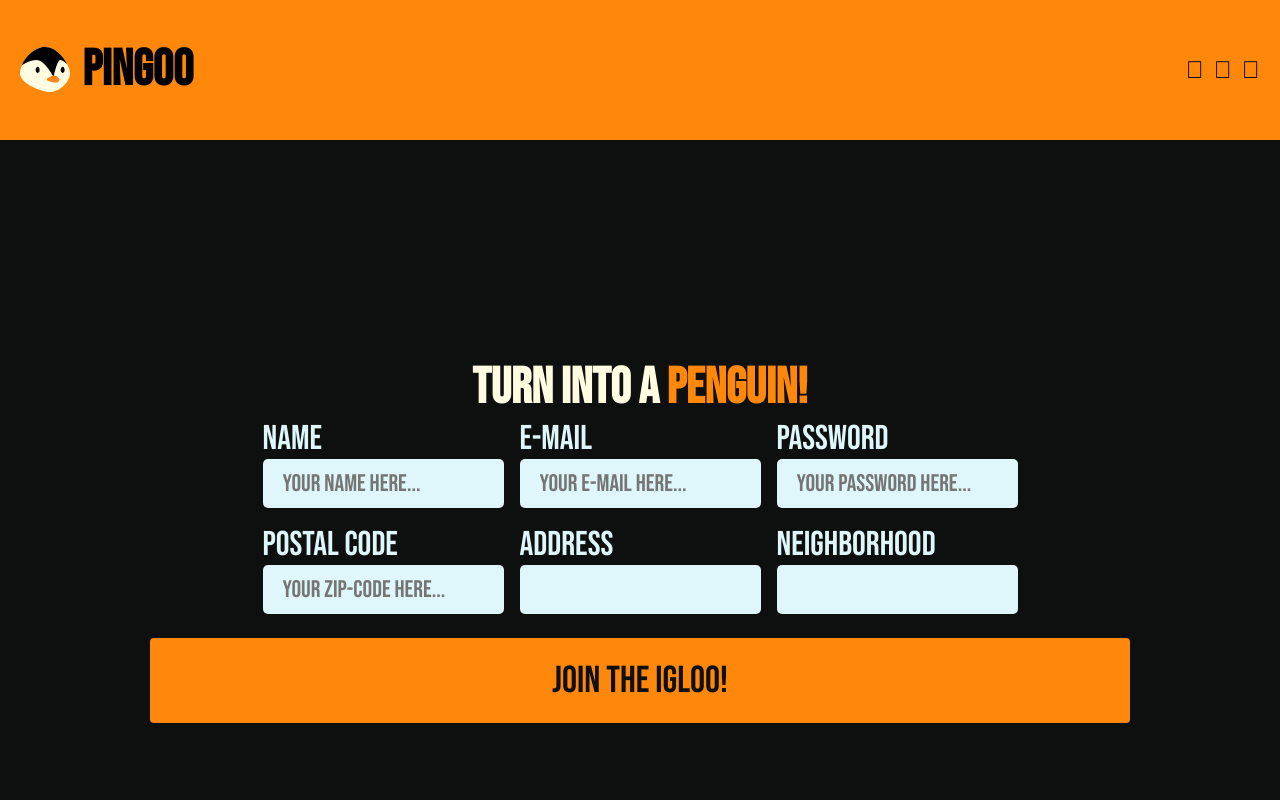
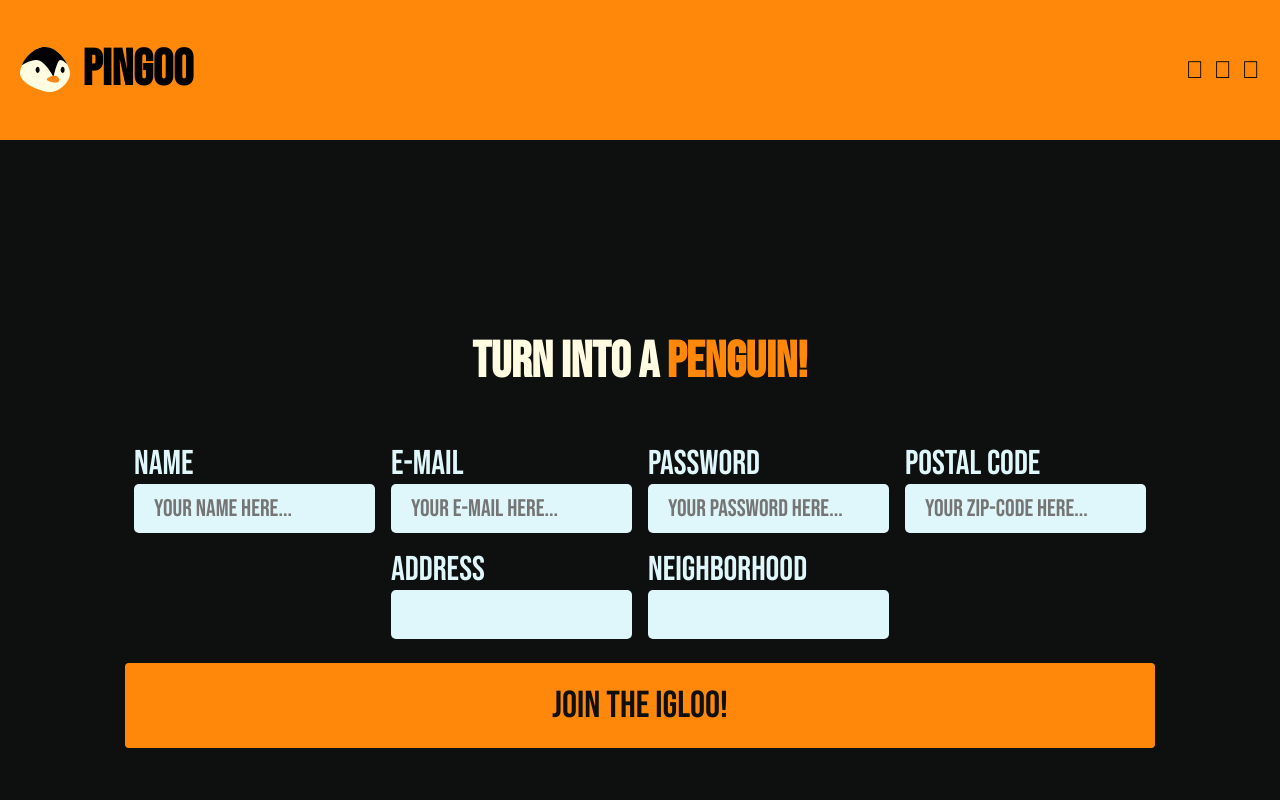
Before and after one commit to felipinhobgtom/pingoo, an Angular app: page /register in a window 1280 px wide. Shown: the top 800 px of the page. Built offline with nearby package versions, Linux system fonts and the light colour scheme.

Commit message:
fix: interpolation and style fixes

```diff
--- a/src/app/components/section-form/section-form.component.scss
+++ b/src/app/components/section-form/section-form.component.scss
@@ -1,8 +1,10 @@
-.section-form{
-    display: flex;
-    flex-direction: column;
-    justify-content: center;
-    width: 100%;
-    padding: 0 25px;
+@import "../../../styles.scss";
 
+
+.section-form {
+  display: flex;
+  flex-direction: column;
+  justify-content: center;
+  width: 100%;
+  gap: $largo;
 }
--- a/src/app/pages/landing-page/section/section.component.html
+++ b/src/app/pages/landing-page/section/section.component.html
@@ -4,8 +4,6 @@
         <h1>like <span id="penguin">penguins</span>,<br> <span id="teamwork">teamwork</span> helps us thrive together.</h1>
     </div>
     <div class="btn-wrapper">
-        <app-primary-button (navigateEvent)="onNavigate()">
-            Join the igloo!
-        </app-primary-button>
+        <app-primary-button (navigateEvent)="onNavigate()" buttonName="Join the igloo!"></app-primary-button>
     </div>
 </section>
```
